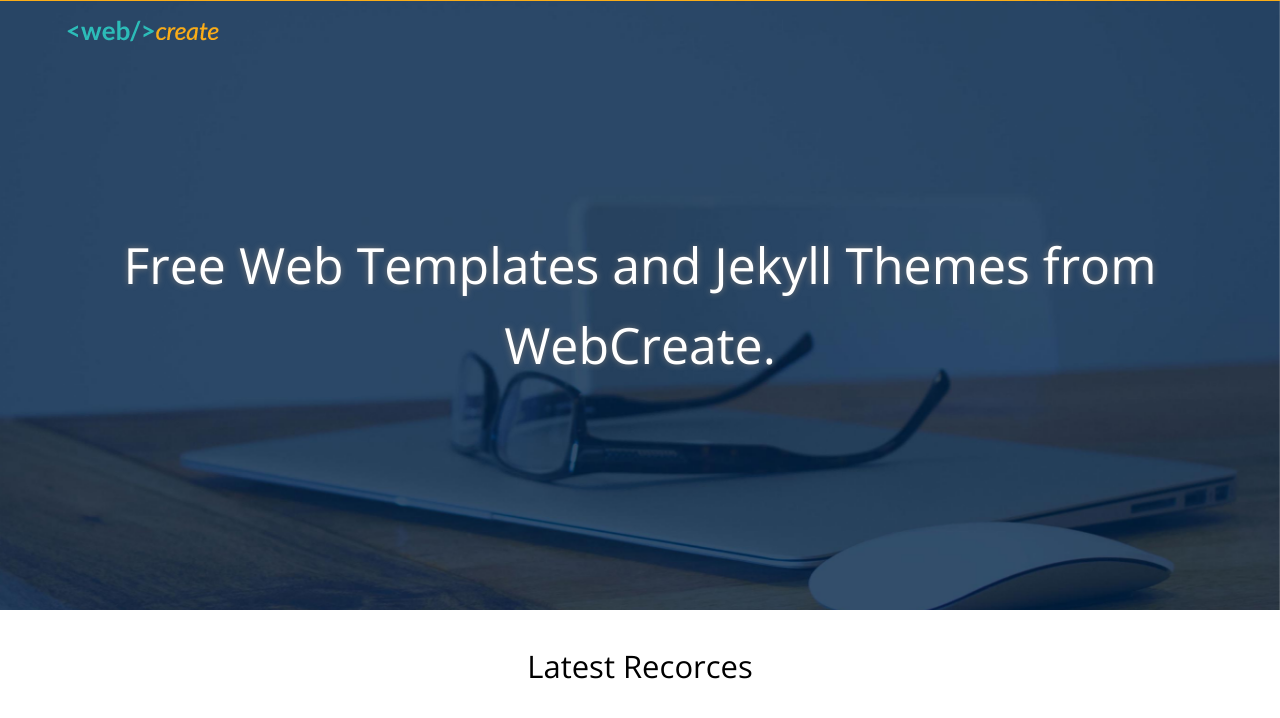
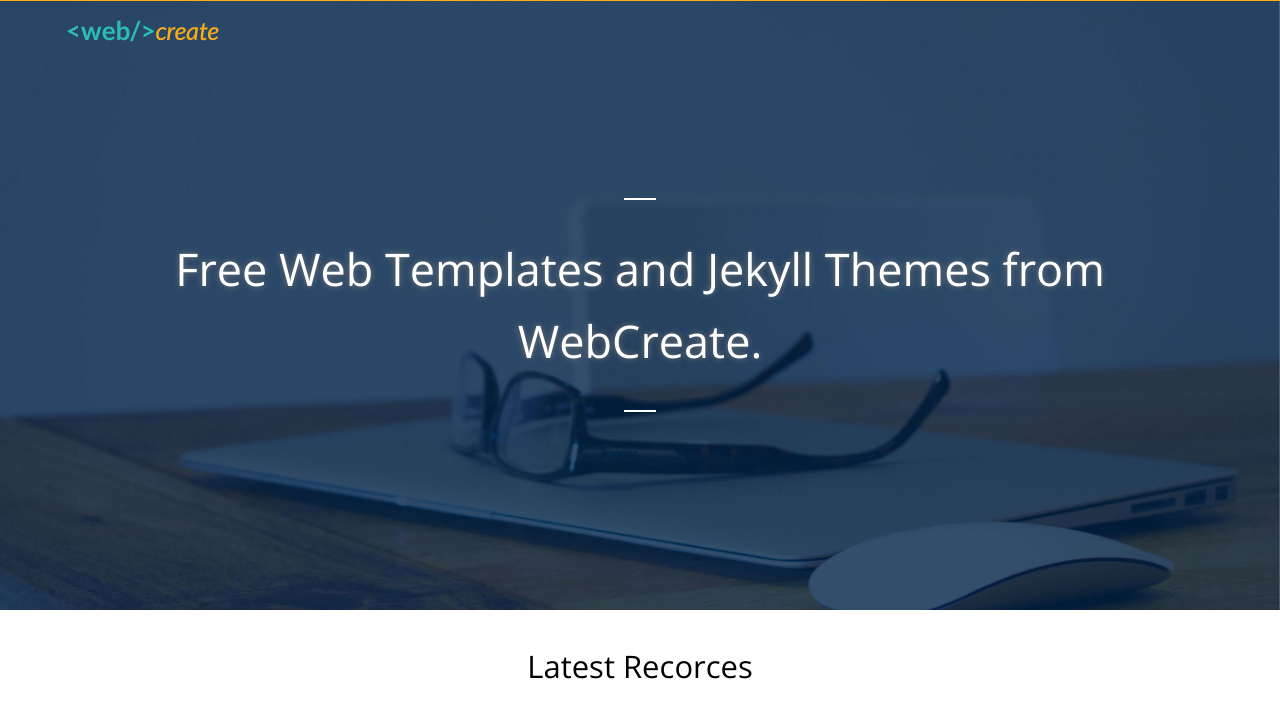
Before and after one commit to web-create/web-create.github.io, a Jekyll site: the page built from index.html, in a window 1280 px wide. Shown: the top 718 px of the page. Built offline with Jekyll 4.4.1, drawn with Linux system fonts in a browser that asks for light colours; nearby versions of some CDN libraries.

Commit message:
Hero unit h1
Added :before & :after styles

```diff
--- a/assets/css/main.scss
+++ b/assets/css/main.scss
@@ -284,6 +284,8 @@
   }
 
   h1 {
+    display: none;
+
     @include MQ(M) {
       @include font-size(50px);
     }
@@ -324,7 +326,42 @@
   text-shadow: #777 0px 0px 6px;
   color: $color-white;
   @include MQ(M) {
-    @include font-size(50px);
+    @include font-size(45px);
+    padding: 45px;
+  }
+}
+
+.wc-fixed-bg h1 {
+  &:before {
+    content: '';
+    position: absolute;
+    left: 50%;
+    width: 2rem;
+    height: 2px;
+    background: $color-white;
+    margin-left: -1rem;
+    overflow: hidden;
+    top: -10px;
+
+    @include MQ(M) {
+      top: 10px;
+    }
+  }
+
+  &:after {
+    content: '';
+    position: absolute;
+    left: 50%;
+    width: 2rem;
+    height: 2px;
+    background: $color-white;
+    margin-left: -1rem;
+    overflow: hidden;
+    bottom: -10px;
+
+    @include MQ(M) {
+      bottom: 10px;
+    }
   }
 }
 
```
